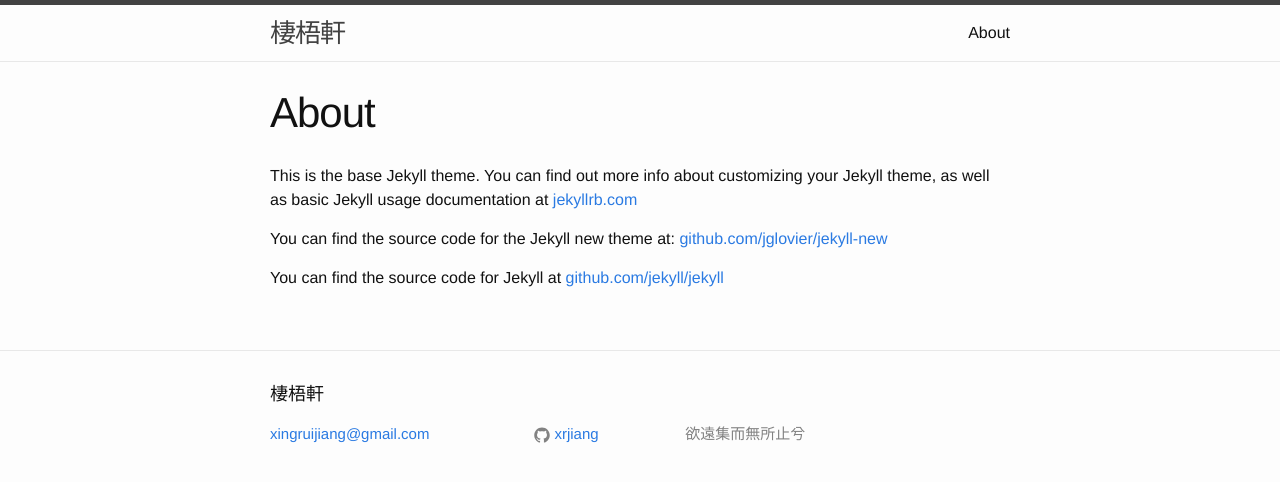
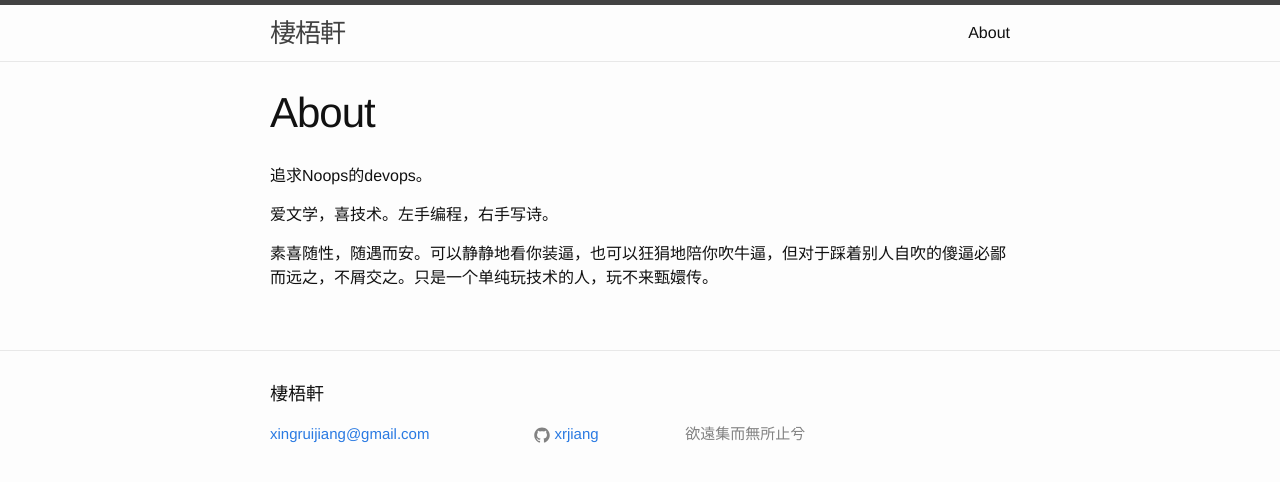
Before and after one commit to xrjiang/blog, a Jekyll site: the page built from about.md, in a window 1280 px wide. Shown: the top 482 px of the page. Built offline with Jekyll 4.4.1, drawn with Linux system fonts in a browser that asks for light colours.

Commit message:
change about me

```diff
--- a/about.md
+++ b/about.md
@@ -4,8 +4,8 @@ title: About
 permalink: /about/
 ---
 
-This is the base Jekyll theme. You can find out more info about customizing your Jekyll theme, as well as basic Jekyll usage documentation at [jekyllrb.com](http://jekyllrb.com/)
+追求Noops的devops。
 
-You can find the source code for the Jekyll new theme at: [github.com/jglovier/jekyll-new](https://github.com/jglovier/jekyll-new)
+爱文学，喜技术。左手编程，右手写诗。
 
-You can find the source code for Jekyll at [github.com/jekyll/jekyll](https://github.com/jekyll/jekyll)
+素喜随性，随遇而安。可以静静地看你装逼，也可以狂狷地陪你吹牛逼，但对于踩着别人自吹的傻逼必鄙而远之，不屑交之。只是一个单纯玩技术的人，玩不来甄嬛传。
```
